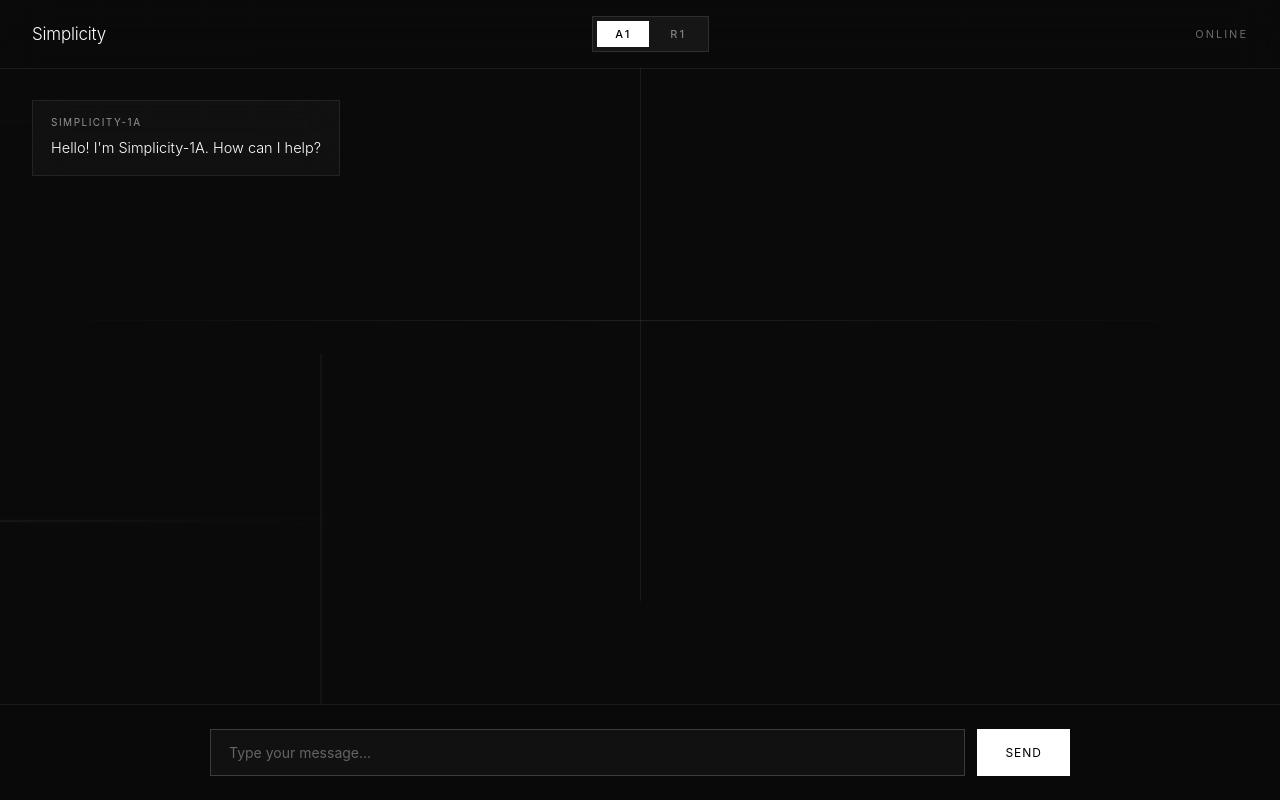
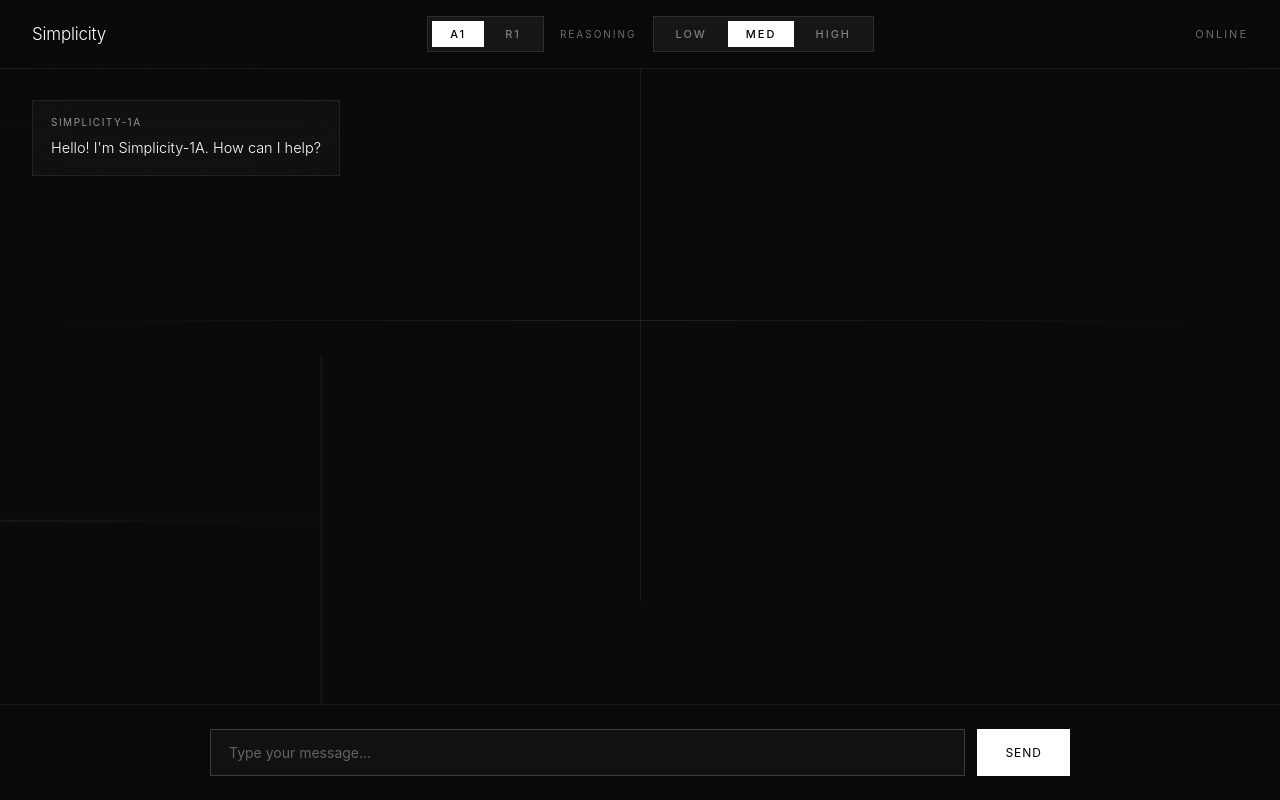
Before and after one commit to Felix9390-2/1234768, a Flask app: page / in a window 1280 px wide. Run offline with Flask 3, Linux system fonts and the light colour scheme.

Commit message:
Update index.html

```diff
--- a/templates/index.html
+++ b/templates/index.html
@@ -59,8 +59,16 @@
         }
         .logo { font-size: 17px; font-weight: 300; letter-spacing: -.2px; }
 
-        /* Model Toggle */
-        .model-toggle {
+        .header-controls {
+            display: flex; align-items: center; gap: 16px;
+        }
+        .reasoning-label {
+            font-size: 10px; color: rgba(255,255,255,.4);
+            text-transform: uppercase; letter-spacing: 2px;
+        }
+
+        /* Toggle Groups */
+        .model-toggle, .reasoning-toggle {
             display: flex; gap: 3px;
             background: rgba(255,255,255,.05);
             padding: 4px;
@@ -365,9 +373,17 @@
 
     <div class="header">
         <div class="logo">Simplicity</div>
-        <div class="model-toggle">
-            <button class="model-btn active" id="btnA1" onclick="setModel('a1')">A1</button>
-            <button class="model-btn" id="btnR1" onclick="setModel('r1')">R1</button>
+        <div class="header-controls">
+            <div class="model-toggle">
+                <button class="model-btn active" id="btnA1" onclick="setModel('a1')">A1</button>
+                <button class="model-btn" id="btnR1" onclick="setModel('r1')">R1</button>
+            </div>
+            <div class="reasoning-label">Reasoning</div>
+            <div class="reasoning-toggle">
+                <button class="model-btn" id="reasonLow" onclick="setReasoning('low')">Low</button>
+                <button class="model-btn active" id="reasonMed" onclick="setReasoning('medium')">Med</button>
+                <button class="model-btn" id="reasonHigh" onclick="setReasoning('high')">High</button>
+            </div>
         </div>
         <div class="status" id="statusText">Online</div>
     </div>
@@ -402,12 +418,20 @@
         let currentModel  = 'a1';
         let currentTasks  = [];
         let currentTaskCard = null;
+        let currentReasoning = 'medium';
 
         // ── Model toggle ──────────────────────────────────────────────
         function setModel(model) {
             currentModel = model;
             document.getElementById('btnA1').classList.toggle('active', model === 'a1');
             document.getElementById('btnR1').classList.toggle('active', model === 'r1');
+        }
+
+        function setReasoning(level) {
+            currentReasoning = level;
+            document.getElementById('reasonLow').classList.toggle('active', level === 'low');
+            document.getElementById('reasonMed').classList.toggle('active', level === 'medium');
+            document.getElementById('reasonHigh').classList.toggle('active', level === 'high');
         }
 
         // ── Auto-resize textarea ──────────────────────────────────────
@@ -439,12 +463,13 @@
                 // Planning phase
                 const planEl = addPlanningIndicator();
                 let planData = { isHeavy: false };
+                const reasoning = currentReasoning;
 
                 try {
                     const res = await fetch('/plan', {
                         method: 'POST',
                         headers: { 'Content-Type': 'application/json' },
-                        body: JSON.stringify({ message: text })
+                        body: JSON.stringify({ message: text, reasoning })
                     });
                     planData = await res.json();
                 } catch (e) {
@@ -468,19 +493,22 @@
             await executeChat(messages, null, currentModel);
         }
 
-        // ── Task card ─────────────────────────────────────────────────
+        let currentCardId = null;
+
         function showTaskCard(title, tasks) {
+            const cardId = Date.now();
+            currentCardId = cardId;
             const card = document.createElement('div');
             card.className = 'task-card';
 
             card.innerHTML = `
                 <div class="task-card-header">
                     <div class="task-card-label">R1 · Task Plan</div>
-                    <div class="task-card-title">${escapeHtml(title)}</div>
+                    <div class="task-card-title">${escapeHtml(title || 'Execute Task')}</div>
                 </div>
-                <div class="task-steps" id="taskSteps">
+                <div class="task-steps" id="taskSteps-${cardId}">
                     ${tasks.map(t => `
-                        <div class="task-step" id="step-${t.id}">
+                        <div class="task-step" id="step-${cardId}-${t.id}">
                             <div class="step-indicator">${t.id}</div>
                             <div class="step-text">
                                 <div class="step-title">${escapeHtml(t.title)}</div>
@@ -489,9 +517,9 @@
                         </div>
                     `).join('')}
                 </div>
-                <div class="task-card-footer" id="taskFooter">
-                    <button class="task-confirm-btn" onclick="confirmTask()">Confirm & Run</button>
-                    <button class="task-cancel-btn" onclick="cancelTask()">Cancel</button>
+                <div class="task-card-footer" id="taskFooter-${cardId}">
+                    <button class="task-confirm-btn" onclick="confirmTask(${cardId})">Confirm & Run</button>
+                    <button class="task-cancel-btn" onclick="cancelTask(${cardId})">Cancel</button>
                 </div>
             `;
 
@@ -500,14 +528,14 @@
             currentTaskCard = card;
         }
 
-        async function confirmTask() {
+        async function confirmTask(cardId) {
             if (!currentTasks.length) return;
 
-            const footer = document.getElementById('taskFooter');
+            const footer = document.getElementById(`taskFooter-${cardId}`);
             if (footer) footer.innerHTML = '<div class="task-status-text">Executing...</div>';
 
             // Mark step 1 as running
-            const firstStep = document.getElementById('step-1');
+            const firstStep = document.getElementById(`step-${cardId}-1`);
             if (firstStep) {
                 firstStep.classList.add('running');
                 firstStep.querySelector('.step-indicator').textContent = '›';
@@ -520,10 +548,11 @@
             await executeChat(messages, currentTasks, 'r1');
         }
 
-        function cancelTask() {
+        function cancelTask(cardId) {
             if (currentTaskCard) { currentTaskCard.remove(); currentTaskCard = null; }
             currentTasks = [];
             messages.pop(); // remove user message we pushed
+            currentCardId = null;
             setStatus('Online');
         }
 
@@ -533,6 +562,9 @@
 
             try {
                 const body = { messages: msgs, model };
+                if (model === 'r1') {
+                    body.reasoning = currentReasoning;
+                }
                 if (tasks && tasks.length) body.tasks = tasks;
 
                 const resp = await fetch('/chat', {
@@ -640,7 +672,7 @@
                 // Mark any remaining steps complete
                 if (currentTaskCard && tasks) {
                     tasks.forEach(t => completeStep(t.id));
-                    const footer = document.getElementById('taskFooter');
+                    const footer = document.getElementById(`taskFooter-${currentCardId}`);
                     if (footer) footer.innerHTML = '<div class="task-status-text">✓ Complete</div>';
                 }
 
@@ -660,7 +692,8 @@
 
         // ── Step tracking ─────────────────────────────────────────────
         function completeStep(n) {
-            const stepEl = document.getElementById(`step-${n}`);
+            if (!currentCardId) return;
+            const stepEl = document.getElementById(`step-${currentCardId}-${n}`);
             if (!stepEl || stepEl.classList.contains('completed')) return;
 
             stepEl.classList.remove('running');
@@ -669,7 +702,7 @@
             if (ind) ind.textContent = '✓';
 
             // Mark next step as running
-            const next = document.getElementById(`step-${n + 1}`);
+            const next = document.getElementById(`step-${currentCardId}-${n + 1}`);
             if (next && !next.classList.contains('completed')) {
                 next.classList.add('running');
                 const nInd = next.querySelector('.step-indicator');
```
